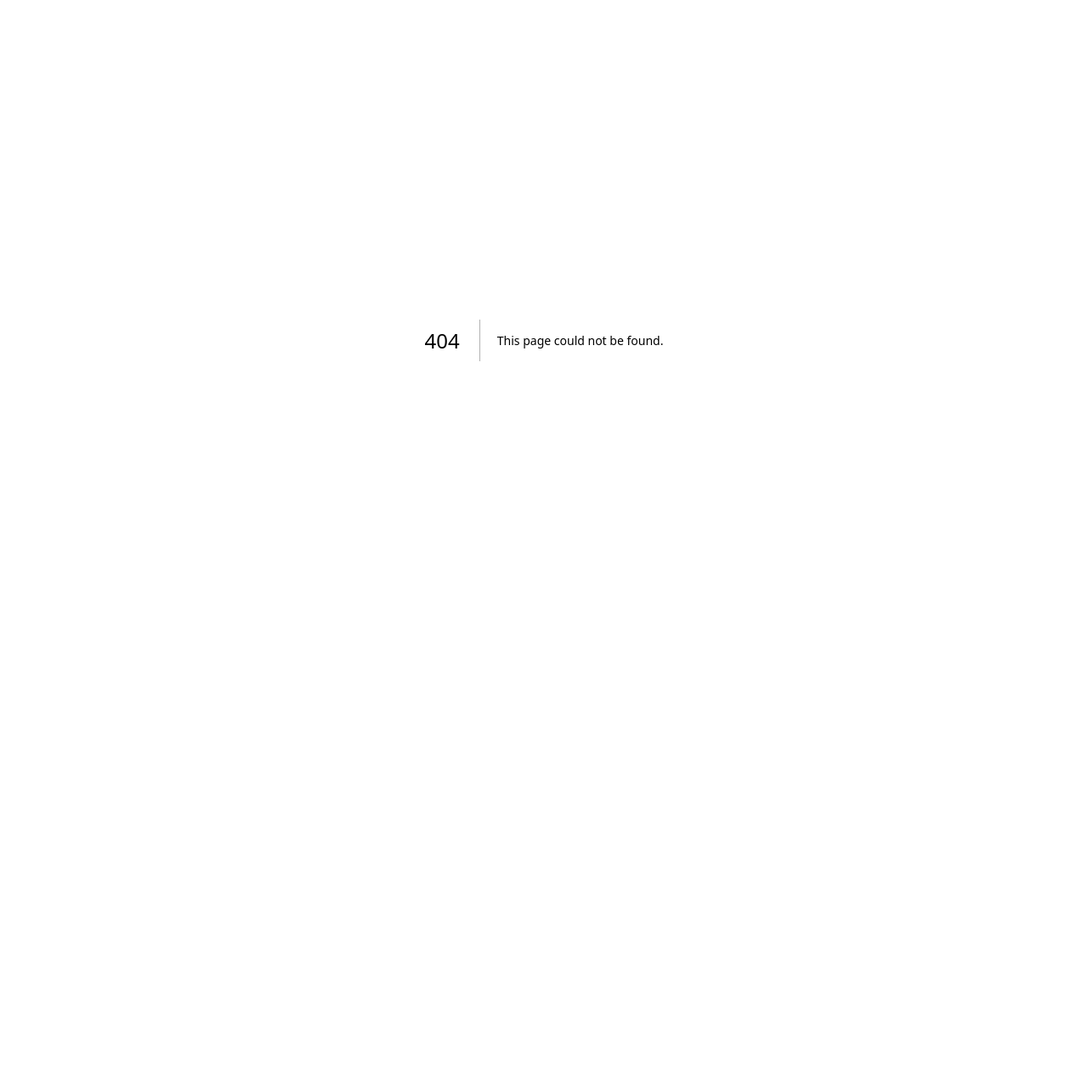
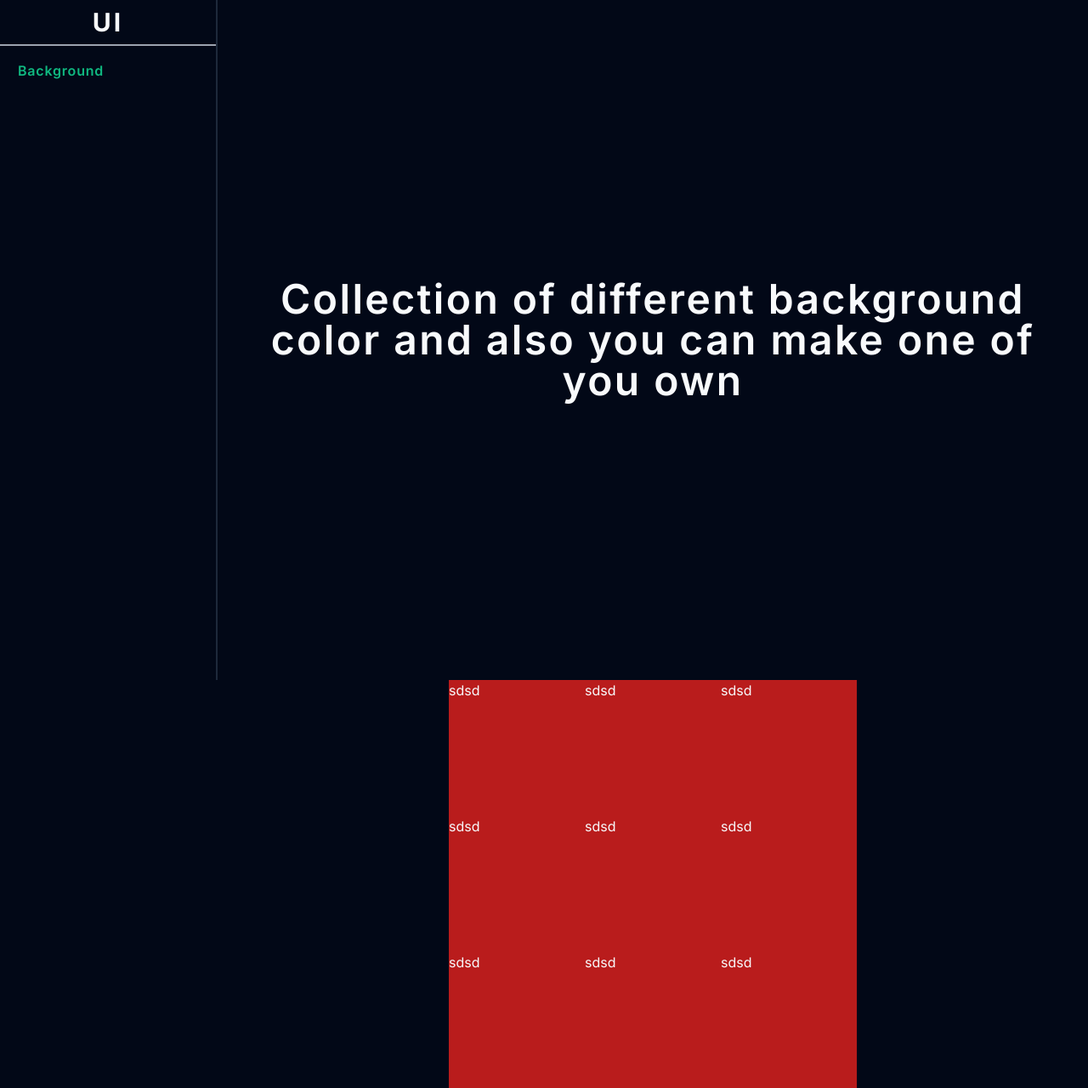
Before and after one commit to faisal004/BG, a Next.js app: page /background in a window 1280 px wide. Before the commit this address had no page. Shown: the whole page at 85% size. Before the commit the page ends 800 px from the top, so only its background shows below. Built offline with nearby package versions, Linux system fonts and the light colour scheme.

Commit message:
added : some more component added

```diff
--- /dev/null
+++ b/app/(main)/background/page.tsx
@@ -0,0 +1,41 @@
+const Background = () => {
+  return (
+    <div className="flex flex-col items-center justify-center w-full ">
+
+      <div className="flex items-center justify-center h-screen md:text-5xl text-3xl text-center p-3 font-semibold tracking-wider" >
+       Collection of different background color and also you can make one of you own
+      </div>
+      <div className="grid md:grid-cols-3 grid-cols-1">
+        <div className="h-40 w-40 bg-red-700">
+            sdsd
+        </div>
+        <div className="h-40 w-40 bg-red-700">
+            sdsd
+        </div>
+        <div className="h-40 w-40 bg-red-700">
+            sdsd
+        </div>
+        <div className="h-40 w-40 bg-red-700">
+            sdsd
+        </div>
+        <div className="h-40 w-40 bg-red-700">
+            sdsd
+        </div>
+        <div className="h-40 w-40 bg-red-700">
+            sdsd
+        </div>
+        <div className="h-40 w-40 bg-red-700">
+            sdsd
+        </div>
+        <div className="h-40 w-40 bg-red-700">
+            sdsd
+        </div>
+          <div className="h-40 w-40 bg-red-700">
+            sdsd
+        </div>
+      </div>
+    </div>
+  )
+}
+
+export default Background
--- a/app/(main)/explore/page.tsx
+++ b/app/(main)/explore/page.tsx
@@ -1,7 +1,11 @@
 const Explore = () => {
-    return ( <div className="">
+  return (
+    <div className="flex items-center justify-center w-full ">
+      <div className="border-b-2 w-full border-gray-400 flex items-center justify-center font-bold text-3xl py-2 tracking-widest fixed top-0">
         Explore
-    </div> );
+      </div>
+    </div>
+  )
 }
 
-export default Explore;
+export default Explore
--- a/app/(main)/layout.tsx
+++ b/app/(main)/layout.tsx
@@ -9,9 +9,9 @@ const MainLayout = ({ children }: Props) => {
   return (
     <>
       <MobileHeader />
-      <Sidebar className="hidden lg:flex" />
+      <Sidebar className="hidden lg:flex " />
       <main className="lg:pl-[256px]  h-full pt-[50px] lg:pt-0">
-        <div className=" bg-green-400 h-full">{children}</div>
+        <div className=" h-full ">{children}</div>
       </main>
     </>
   )
--- a/app/_components/navbar.tsx
+++ b/app/_components/navbar.tsx
@@ -5,7 +5,7 @@ const Navbar = () => {
   return (
     <div className="h-16 flex items-center px-3 border-b-2 border-gray-400 w-full">
       <div className="max-w-[1300px] w-full flex justify-between items-center mx-auto">
-        <div className="text-3xl font-bold tracking-widest">UI</div>
+        <div className="text-3xl font-bold tracking-widest cursor-pointer">UI</div>
         <div className='flex items-center gap-2'>
             <ModeToggle/>
           <Github />
--- a/app/layout.tsx
+++ b/app/layout.tsx
@@ -5,8 +5,8 @@ import { ThemeProvider } from '@/components/providers/theme-provider'
 const inter = Inter({ subsets: ['latin'] })
 
 export const metadata: Metadata = {
-  title: 'Create Next App',
-  description: 'Generated by create next app',
+  title: 'UI - All Tricks in one Place',
+  description: 'Collection of CSS tricks I learn on daily basis',
 }
 
 export default function RootLayout({
--- a/components/sidebar.tsx
+++ b/components/sidebar.tsx
@@ -1,17 +1,32 @@
+"use client"
 import { cn } from '@/lib/utils'
+import Link from 'next/link'
+import { usePathname } from 'next/navigation'
 type Props = {
   className?: string
 }
 
 const Sidebar = ({ className }: Props) => {
+  const pathname = usePathname()
+
   return (
     <div
       className={cn(
-        'bg-red-500 h-full lg:w-[256px] lg:fixed left-0 top-0 px-4 border-r-2 flex-col',
+        ' h-full lg:w-[256px] lg:fixed left-0 top-0  border-r-2 flex-col',
         className,
       )}
     >
-      Sidebar
+      <div className="border-b-2 border-gray-400 flex items-center justify-center font-bold text-3xl py-2 tracking-widest">
+        <Link href="/">UI</Link>
+      </div>
+      <div className="flex items-start w-full  justify-start p-3">
+        {/* Check if the current route matches the link's href, if so, add 'text-emerald-500' class */}
+        <Link href="/background">
+          <div className={`text-base font-semibold tracking-wider cursor-pointer group flex w-full items-center rounded-md border border-transparent px-2 py-1 ${pathname === '/background' ? 'text-emerald-500' : 'text-muted-foreground'} hover:text-emerald-500 hover:translate-x-1 transition duration-200`}>
+            Background
+          </div>
+        </Link>
+      </div>
     </div>
   )
 }
```
